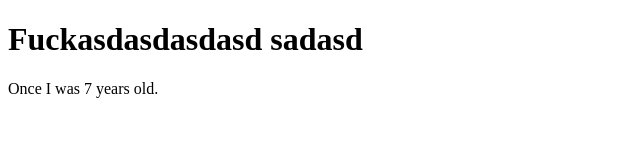
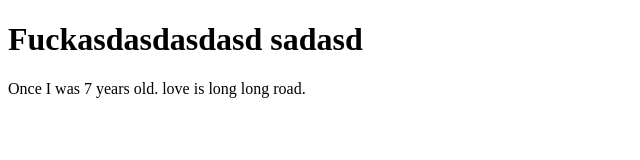
Before and after one commit to SonamPinguuu/Nying_cafe, a plain HTML site: page front.html in a window 1280 px wide. Shown: the whole page, without its empty margins (0-640 px from the left). Drawn offline with Linux system fonts and the light colour scheme.

Commit message:
another lyric

```diff
--- a/front.html
+++ b/front.html
@@ -5,7 +5,9 @@
     <meta name="viewport" content="width=device-width, initial-scale=1.0">
     <h1>Fuckasdasdasdasd sadasd</h1>
     <title>Document</title>
-    <p> Once I was 7 years old.</p>
+    <p> Once I was 7 years old.
+        love is long long road.
+    </p>
 </head>
 <body>
 
```
